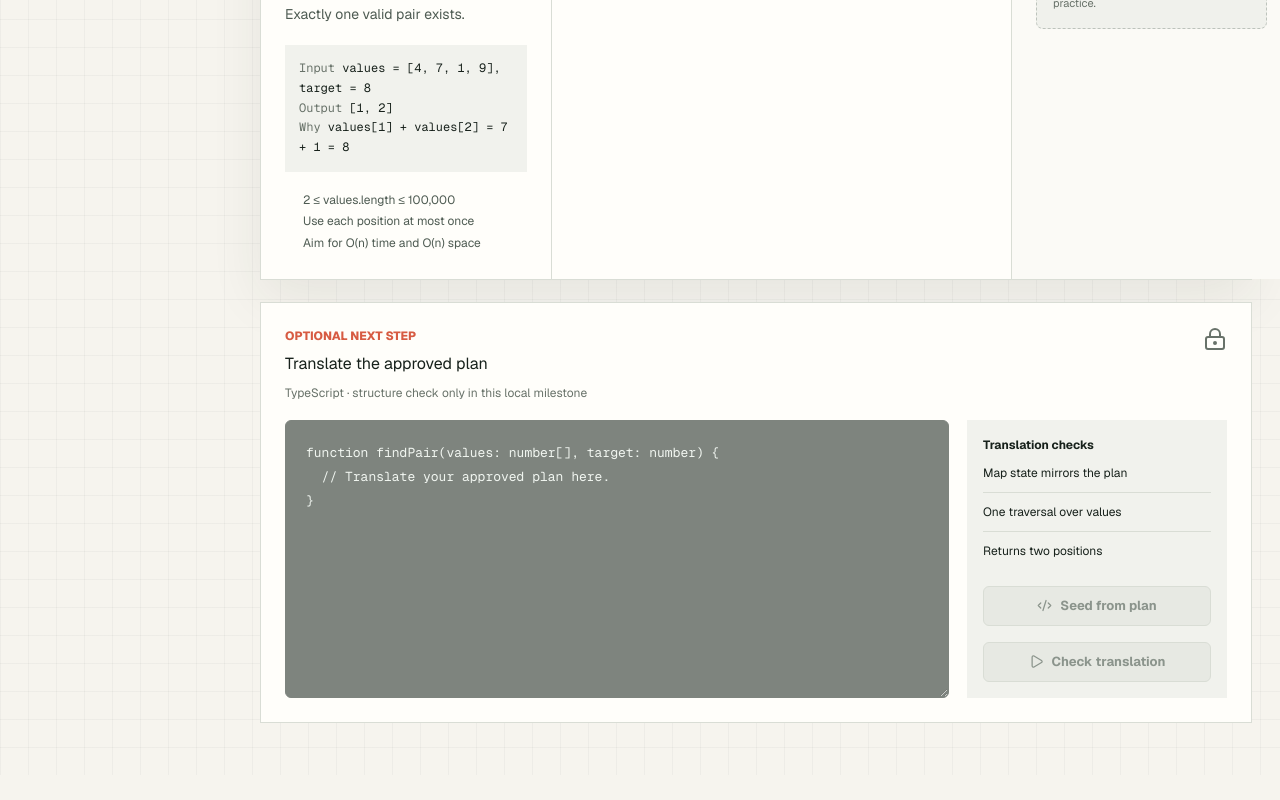
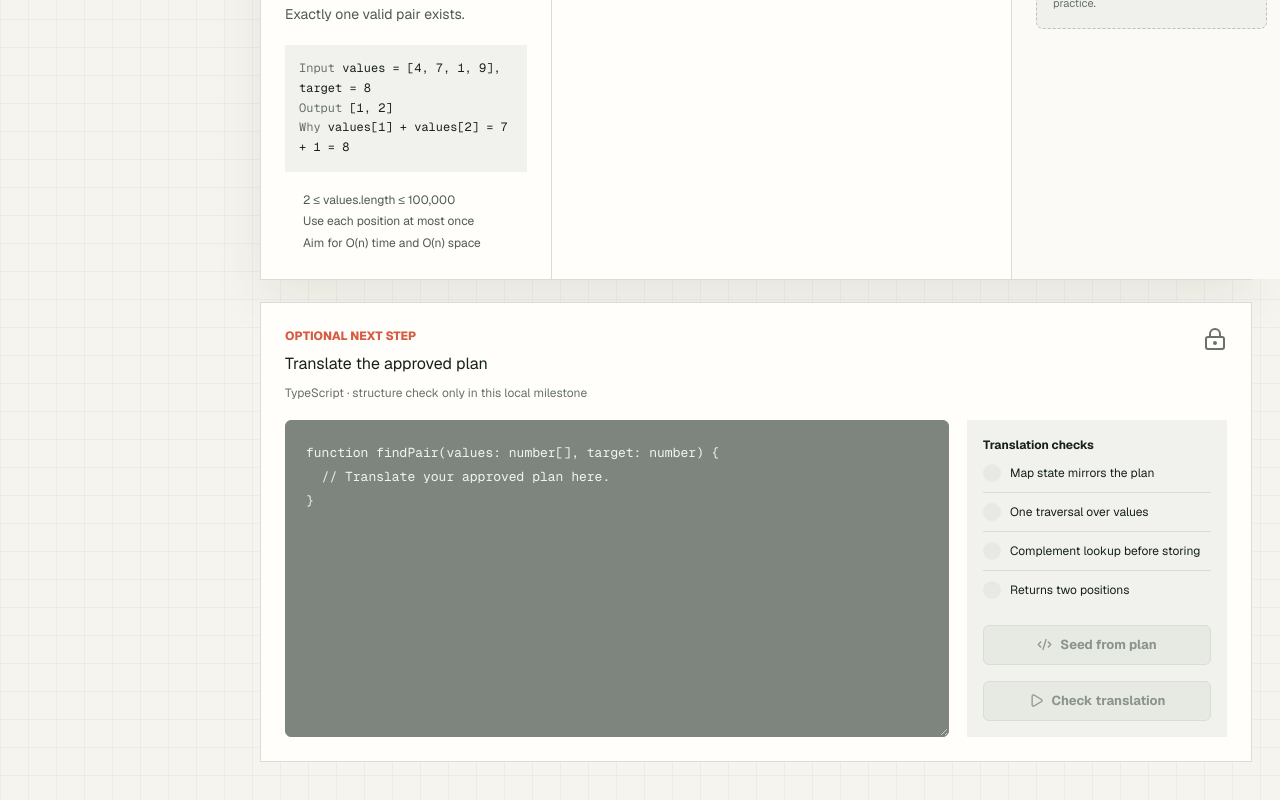
Before and after one commit to AdithyaDevi3/Leetcode-App, a Next.js app in the folder apps/web/: page / in a window 1280 px wide. Shown: the part 961-1761 px from the top of the page. Before the commit the page ends 1736 px from the top, so only its background shows below. Built offline with nearby package versions, Linux system fonts and the light colour scheme.

Commit message:
updated functionality

```diff
--- a/apps/web/src/app/globals.css
+++ b/apps/web/src/app/globals.css
@@ -171,9 +171,13 @@ h1 { margin-bottom: 6px; font-size: clamp(26px, 3vw, 38px); line-height: 1.1; }
 .code-editor { min-height: 260px; background: #142019; color: #e6eee8; border-color: #142019; }
 .code-editor:disabled { opacity: .55; }
 .test-panel { padding: 16px; background: #f1f2ed; font-size: 12px; }
-.test-row { padding: 10px 0; border-bottom: 1px solid var(--line); }
+.test-row { padding: 10px 0; display: grid; grid-template-columns: 20px 1fr; align-items: center; gap: 7px; border-bottom: 1px solid var(--line); }
 .test-row:last-of-type { border-bottom: 0; }
+.test-icon { width: 18px; height: 18px; display: grid; place-items: center; border-radius: 50%; background: #e7e9e3; color: #89928b; }
+.test-row.pass .test-icon { background: var(--moss-soft); color: var(--moss); }
+.test-row.revise .test-icon { background: var(--coral-soft); color: var(--coral); }
 .completion-panel { margin-top: 12px; padding: 10px; display: flex; align-items: center; gap: 8px; border: 1px solid #aec7b6; border-radius: 6px; background: var(--moss-soft); color: var(--moss); font-weight: 700; }
+.completion-panel.revise { border-color: #efc3b9; background: var(--coral-soft); color: var(--coral); }
 .mobile-nav { display: none; }
 
 @media (max-width: 1180px) {
--- a/apps/web/src/components/practice-workspace.tsx
+++ b/apps/web/src/components/practice-workspace.tsx
@@ -60,6 +60,9 @@ const buildCodeFromPlan = (plan: string) => {
 ${planComments || "  // Translate your approved plan here."}
 }`;
 };
+
+const stripCodeComments = (source: string) =>
+  source.replace(/\/\*[\s\S]*?\*\//g, "").replace(/\/\/.*$/gm, "");
 
 type EditorMode = "text" | "blocks";
 
@@ -128,11 +131,39 @@ export function PracticeWorkspace() {
   const approved = evaluation?.approved ?? false;
   const secureConceptCount = completed ? 4 : 3;
   const progressPercent = Math.round((secureConceptCount / 7) * 100);
+  const implementationSource = stripCodeComments(code);
+  const loopCount = implementationSource.match(/\bfor\s*\(|\.forEach\s*\(/g)?.length ?? 0;
+  const translationChecks = [
+    {
+      label: "Map state mirrors the plan",
+      passed: /\bnew\s+Map\b|\bMap\s*</.test(implementationSource),
+    },
+    {
+      label: "One traversal over values",
+      passed: loopCount === 1,
+    },
+    {
+      label: "Complement lookup before storing",
+      passed:
+        /target\s*-/.test(implementationSource) &&
+        /\.has\s*\(|\.get\s*\(/.test(implementationSource) &&
+        /\.set\s*\(/.test(implementationSource),
+    },
+    {
+      label: "Returns two positions",
+      passed: /return\s*\[[^\]]+,[^\]]+\]/.test(implementationSource),
+    },
+  ];
+  const translationPassed = translationChecks.every((check) => check.passed);
 
   const checkTranslation = () => {
     setCodeChecked(true);
-    setCompleted(true);
-    window.localStorage.setItem(completionKey, "true");
+    setCompleted(translationPassed);
+    if (translationPassed) {
+      window.localStorage.setItem(completionKey, "true");
+    } else {
+      window.localStorage.removeItem(completionKey);
+    }
   };
 
   return (
@@ -453,15 +484,22 @@ export function PracticeWorkspace() {
               />
               <div className="test-panel">
                 <strong>Translation checks</strong>
-                <div className="test-row">Map state mirrors the plan</div>
-                <div className="test-row">One traversal over values</div>
-                <div className="test-row">Returns two positions</div>
+                {translationChecks.map((check) => (
+                  <div className={`test-row ${codeChecked ? (check.passed ? "pass" : "revise") : ""}`} key={check.label}>
+                    <span className="test-icon">
+                      {codeChecked ? check.passed ? <Check size={12} /> : <X size={12} /> : null}
+                    </span>
+                    {check.label}
+                  </div>
+                ))}
                 <button
                   className="button secondary full-button"
                   disabled={!approved}
                   onClick={() => {
                     setCode(buildCodeFromPlan(draft));
                     setCodeChecked(false);
+                    setCompleted(false);
+                    window.localStorage.removeItem(completionKey);
                   }}
                   type="button"
                 >
@@ -478,6 +516,10 @@ export function PracticeWorkspace() {
                 {completed ? (
                   <div className="completion-panel" aria-live="polite">
                     <Check size={16} /> Saved to your local progress.
+                  </div>
+                ) : codeChecked ? (
+                  <div className="completion-panel revise" aria-live="polite">
+                    <X size={16} /> Finish the checks above to save progress.
                   </div>
                 ) : null}
               </div>
```
